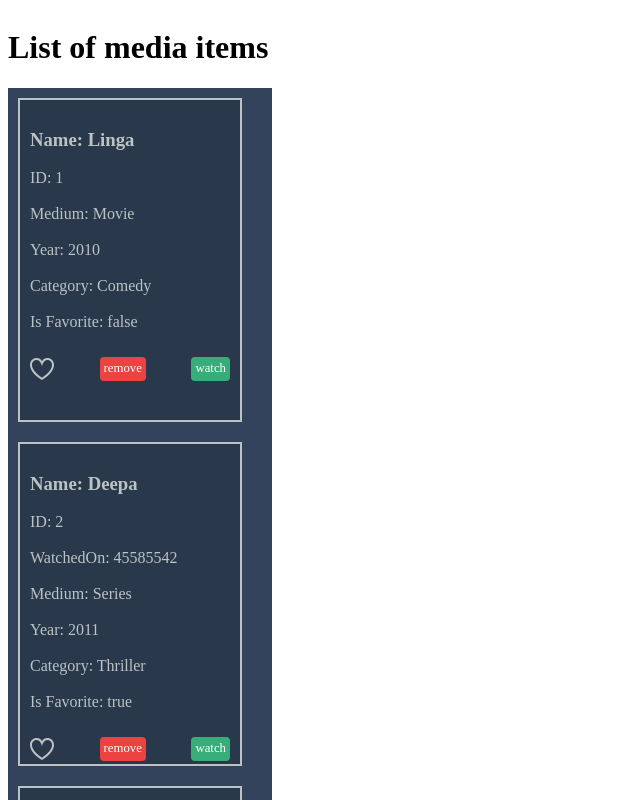
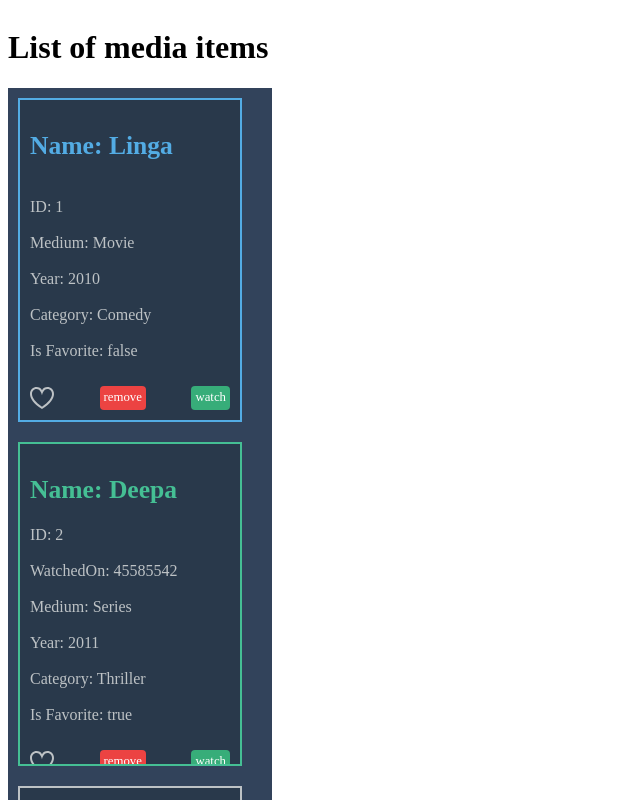
Before and after one commit to hulikeri/AngularBasic, an Angular app: page / in a window 1280 px wide. Shown: the top 800 px of the page, without its empty margins (0-640 px from the left). Built offline with nearby package versions, Linux system fonts and the light colour scheme.

Commit message:
Attribute Directives with ngclass

```diff
--- a/src/app/media-item-list/media-item-list.component.html
+++ b/src/app/media-item-list/media-item-list.component.html
@@ -1,7 +1,9 @@
 <app-media-itmes
  *ngFor="let item of MediaItems"
  [MediaInput]="item"
- (Delete)="OnMediaItemDelete($event)" (Watch)="OnMediaItemWatched($event)">
+ (Delete)="OnMediaItemDelete($event)" (Watch)="OnMediaItemWatched($event)"
+ [ngClass]="{'medium-movie': item.medium === 'Movie', 'medium-series': item.medium === 'Series'}"
+  >
     <head>
         <title>Angular</title>
     </head>
--- a/src/app/media-item-list/media-item-list.component.scss
+++ b/src/app/media-item-list/media-item-list.component.scss
@@ -7,7 +7,7 @@
   header {
     color: #c6c5c3;
   }
-  header.medium-movies {
+  header.medium-movie {
     color: #53ace4;
   }
   header.medium-series {
--- a/src/app/media-itmes/media-itmes.component.html
+++ b/src/app/media-itmes/media-itmes.component.html
@@ -1,5 +1,5 @@
-<section>
-    <h1>Name: {{MediaInput.name}}</h1>
+
+    <h2>Name: {{MediaInput.name}}</h2>
     <div>ID: {{MediaInput.id}}</div><br>
     <ng-template [ngIf]="MediaInput.watchedOn">
     <div>WatchedOn: {{MediaInput.watchedOn}}</div><br>
@@ -21,4 +21,3 @@
           watch
         </a>
       </div>
-</section>
--- a/src/app/media-itmes/media-itmes.component.scss
+++ b/src/app/media-itmes/media-itmes.component.scss
@@ -14,16 +14,16 @@
     font-size: 1.6em;
     flex: 1;
   }
-  :host(.medium-movies) {
+  :host(.medium-movie) {
     border-color: #53ace4;
   }
-  :host(.medium-movies) > h2 {
+  :host(.medium-movie) > h2{
     color: #53ace4;
   }
   :host(.medium-series) {
     border-color: #45bf94;
   }
-  :host(.medium-series) > h2 {
+  :host(.medium-series) > h2{
     color: #45bf94;
   }
   .tools {
```
